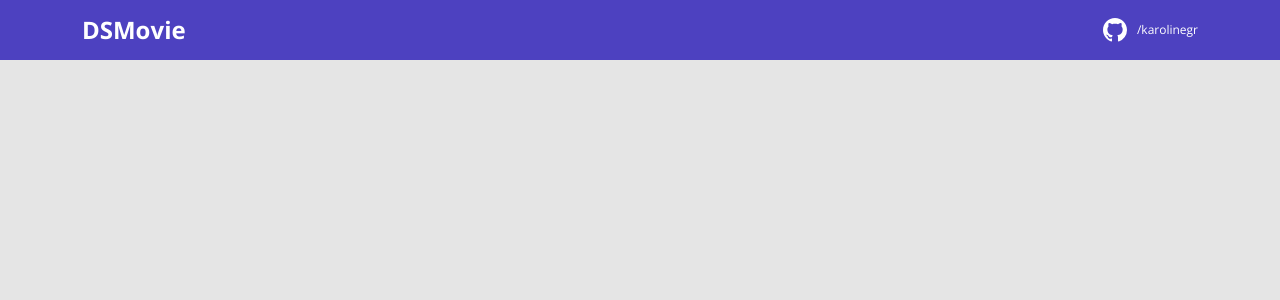
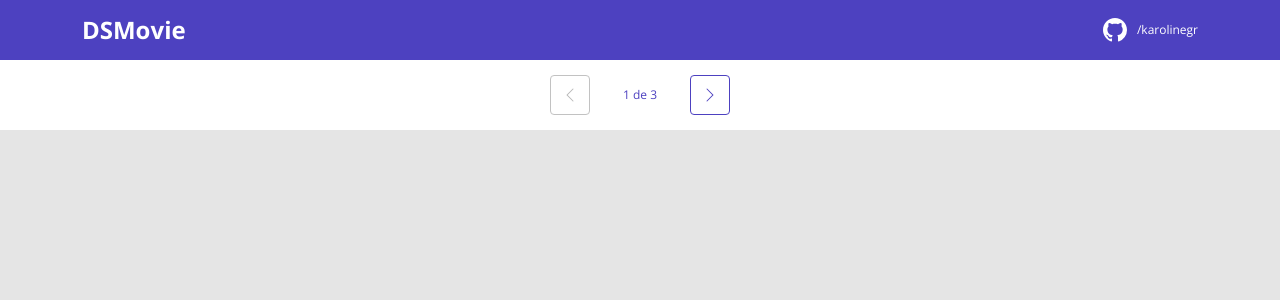
Before and after one commit to karolinegr/dsmovie, a React (Create React App) app in the folder frontend/: page / in a window 1280 px wide. Shown: the top 300 px of the page. Built offline with nearby package versions, Linux system fonts and the light colour scheme.

Commit message:
pagination layout

```diff
--- a/frontend/src/Pages/List/index.tsx
+++ b/frontend/src/Pages/List/index.tsx
@@ -1,6 +1,9 @@
+import { Pagination } from "../../components/Pagination";
+
 export const List = () => {
-    return(
-        <>
-        </>
-    )
-}
+  return (
+    <>
+      <Pagination />
+    </>
+  );
+};
--- /dev/null
+++ b/frontend/src/components/Pagination/index.tsx
@@ -0,0 +1,18 @@
+import { BsChevronLeft, BsChevronRight } from "react-icons/bs";
+import "./styles.css"
+
+export const Pagination: any = () => {
+return(
+    <div className="dsmovie-pagination-container">
+        <div className="dsmovie-pagination-box">
+            <button className="dsmovie-pagination-button" disabled={true} >
+                <BsChevronLeft />
+            </button>
+            <p>{`${1} de ${3}`}</p>
+            <button className="dsmovie-pagination-button" disabled={false} >
+                <BsChevronRight />
+            </button>
+        </div>
+    </div>
+)
+}
--- /dev/null
+++ b/frontend/src/components/Pagination/styles.css
@@ -0,0 +1,49 @@
+.dsmovie-pagination-container {
+    padding: 15px 0;
+    display: flex;
+    justify-content: center;
+    align-items: center;
+}
+
+.dsmovie-pagination-box {
+    width: 180px;
+    display: flex;
+    justify-content: space-between;
+    align-items: center;
+}
+
+.dsmovie-pagination-box form {
+    width: 100%;
+    display: flex;
+}
+
+.dsmovie-pagination-button {
+    width: 40px;
+    height: 40px;
+    border-radius: 4px;
+    background-color: #fff;
+    display: flex;
+    justify-content: center;
+    align-items: center;
+    border: 1px solid var(--color-primary);
+    cursor: pointer;
+}
+
+.dsmovie-pagination-button svg {
+    filter: brightness(0) saturate(100%) invert(26%) sepia(19%) saturate(7395%) hue-rotate(234deg) brightness(89%) contrast(92%);
+}
+
+.dsmovie-pagination-button:disabled {
+    border: 1px solid #c2c2c2;
+    cursor: unset;
+}
+
+.dsmovie-pagination-button:disabled svg {
+    filter: none;
+}
+
+.dsmovie-pagination-container p {
+    margin: 0;
+    font-size: 12px;
+    color: var(--color-primary);
+}
```
